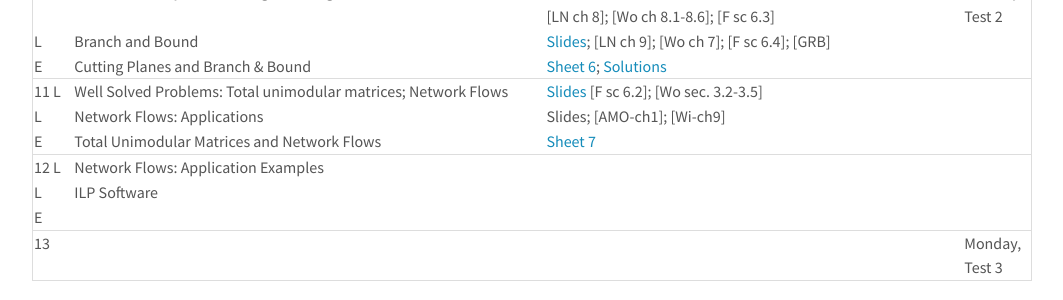
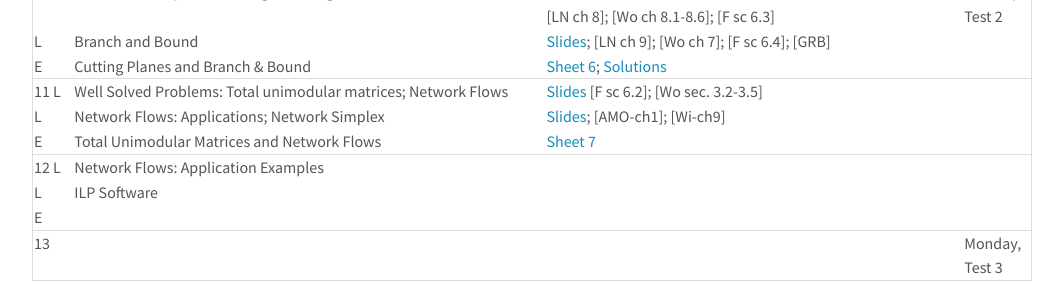
Before and after one commit to DM871/dm871_old_github_io, a Jekyll site: the page built from index.md, in a window 1280 px wide and 900 px high, scrolled down 1304 px. Shown: the part 154-454 px from the top of the window, without its empty margins (108-1171 px from the left). Built offline with Jekyll 4.4.1, drawn with Linux system fonts in a browser that asks for light colours; nearby versions of some CDN libraries; comment, search, counter and statistics services are not loaded.

Commit message:
netsimplex

```diff
--- a/index.md
+++ b/index.md
@@ -98,7 +98,7 @@ w3.includeHTML();
 | E           | Cutting Planes and Branch & Bound                                      | [Sheet 6][56];  [Solutions][66]                                                                    |            |
 |-------------+------------------------------------------------------------------------+----------------------------------------------------------------------------------------------------+------------|
 | 11        L | Well Solved Problems: Total unimodular matrices; Network Flows         | [Slides][12] [F sc 6.2]; [Wo sec. 3.2-3.5]                                                         |            |
-| L           | Network Flows: Applications                                            | Slides; [AMO-ch1]; [Wi-ch9]                                                                        |            |
+| L           | Network Flows: Applications; Network Simplex                           | [Slides][13]; [AMO-ch1]; [Wi-ch9]                                                                  |            |
 | E           | Total Unimodular Matrices and Network Flows                            | [Sheet 7][57]                                                                                      |            |
 |-------------+------------------------------------------------------------------------+----------------------------------------------------------------------------------------------------+------------|
 | 12        L | Network Flows: Application Examples                                    |                                                                                                    |            |
```
Also changed, not shown: other parts of index.md (+1 -0 lines), 1 other file.
